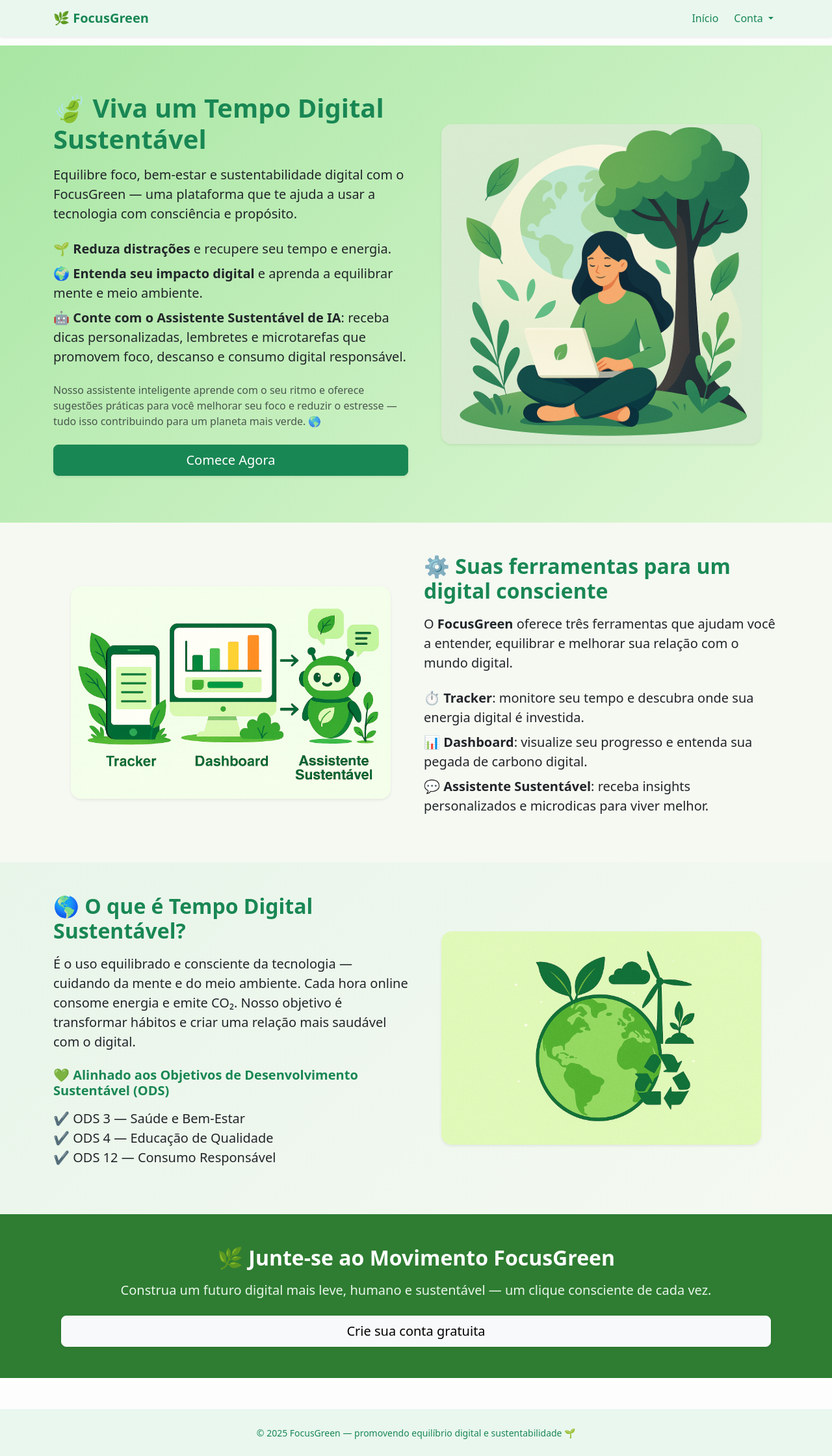
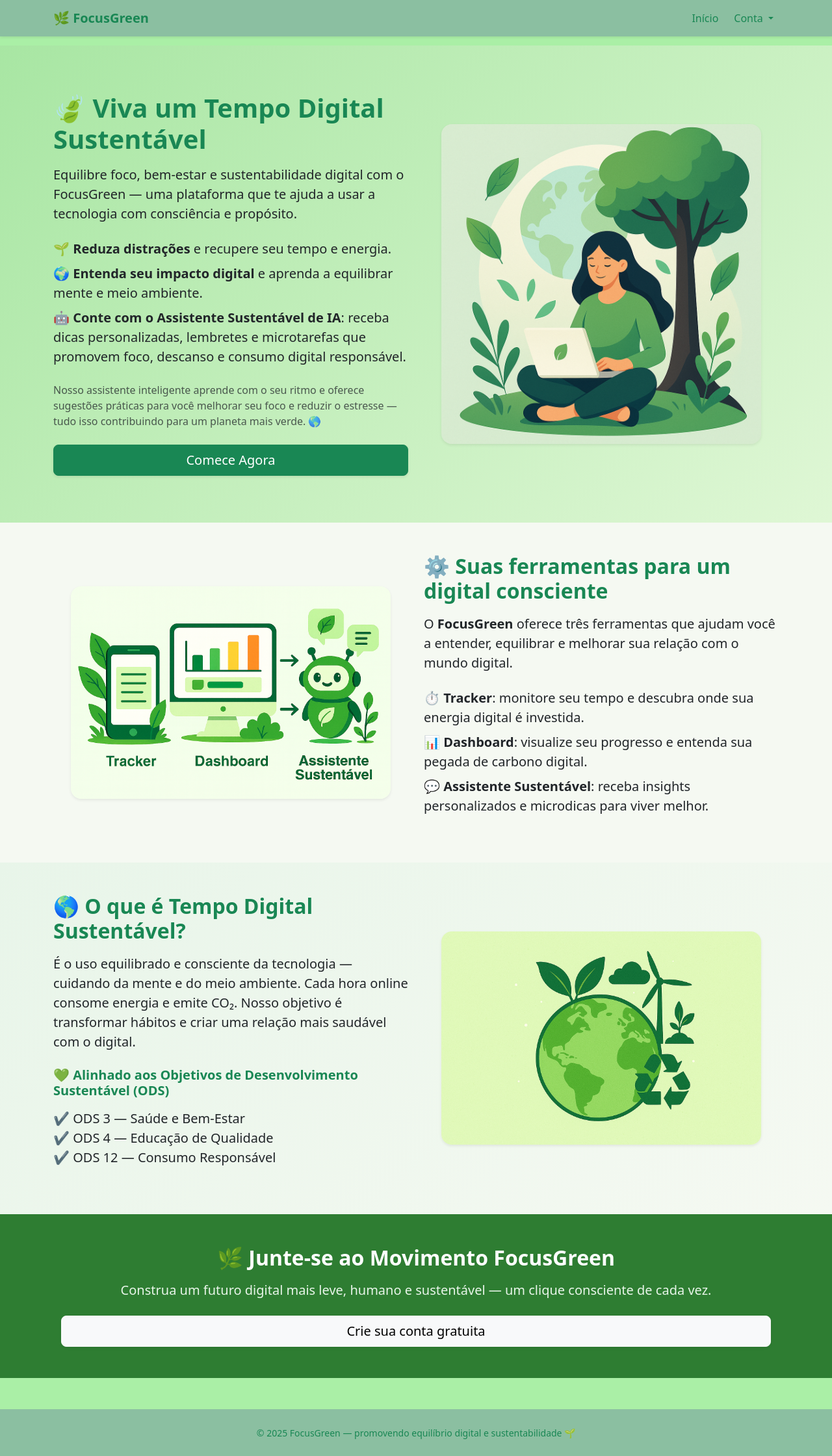
Before and after one commit to Luissantos20/focusgreen, a Django app: template core/templates/core/homepage.html in a window 1280 px wide. Shown: the whole page at 65% size. Run offline with Django 5.2, Linux system fonts and the light colour scheme; the template is opened without the code that fills it, so the values that code supplies are empty.

Commit message:
style: melhora a cor do background do base.html

```diff
--- a/assistant/templates/assistant/index.html
+++ b/assistant/templates/assistant/index.html
@@ -4,7 +4,7 @@
 
 <style>
   body {
-    background: linear-gradient(180deg, #E8F5E9 0%, #F9FFF9 100%);
+    background: linear-gradient(180deg, #aaefa6 0%, #aaefa6 100%);
     font-family: 'Poppins', sans-serif;
   }
 
--- a/core/templates/core/partials/navbar.html
+++ b/core/templates/core/partials/navbar.html
@@ -1,8 +1,5 @@
-<!-- ===================================================== -->
-<!-- 🌿 NAVBAR GLOBAL -->
-<!-- ===================================================== -->
 <nav class="navbar navbar-expand-lg navbar-light shadow-sm fixed-top"
-     style="background-color: #e9f7ef; z-index: 1030;">
+     style="background-color: #8bbfa1; z-index: 1030;">
   <div class="container">
     <!-- Logotipo -->
     <a class="navbar-brand fw-bold text-success" href="{% url 'homepage' %}">🌿 FocusGreen</a>
--- a/templates/base.html
+++ b/templates/base.html
@@ -12,7 +12,7 @@
     <link rel="stylesheet" href="{% static 'css/style.css' %}">
 </head>
 
-<body style="padding-top: 70px; background-color: #fdfdfd; min-height: 100vh; display: flex; flex-direction: column;">
+<body style="padding-top: 70px; background-color: #aaefa6; min-height: 100vh; display: flex; flex-direction: column;">
 
     <!-- Navbar global -->
     {% include 'core/partials/navbar.html' %}
@@ -23,7 +23,7 @@
     </main>
 
     <!-- Rodapé fixado -->
-    <footer class="text-center py-4 mt-5" style="background-color: #e9f7ef;">
+    <footer class="text-center py-4 mt-5" style="background-color: #8bbfa1;">
         <small class="text-success">
             © 2025 FocusGreen — promovendo equilíbrio digital e sustentabilidade 🌱
         </small>
```
